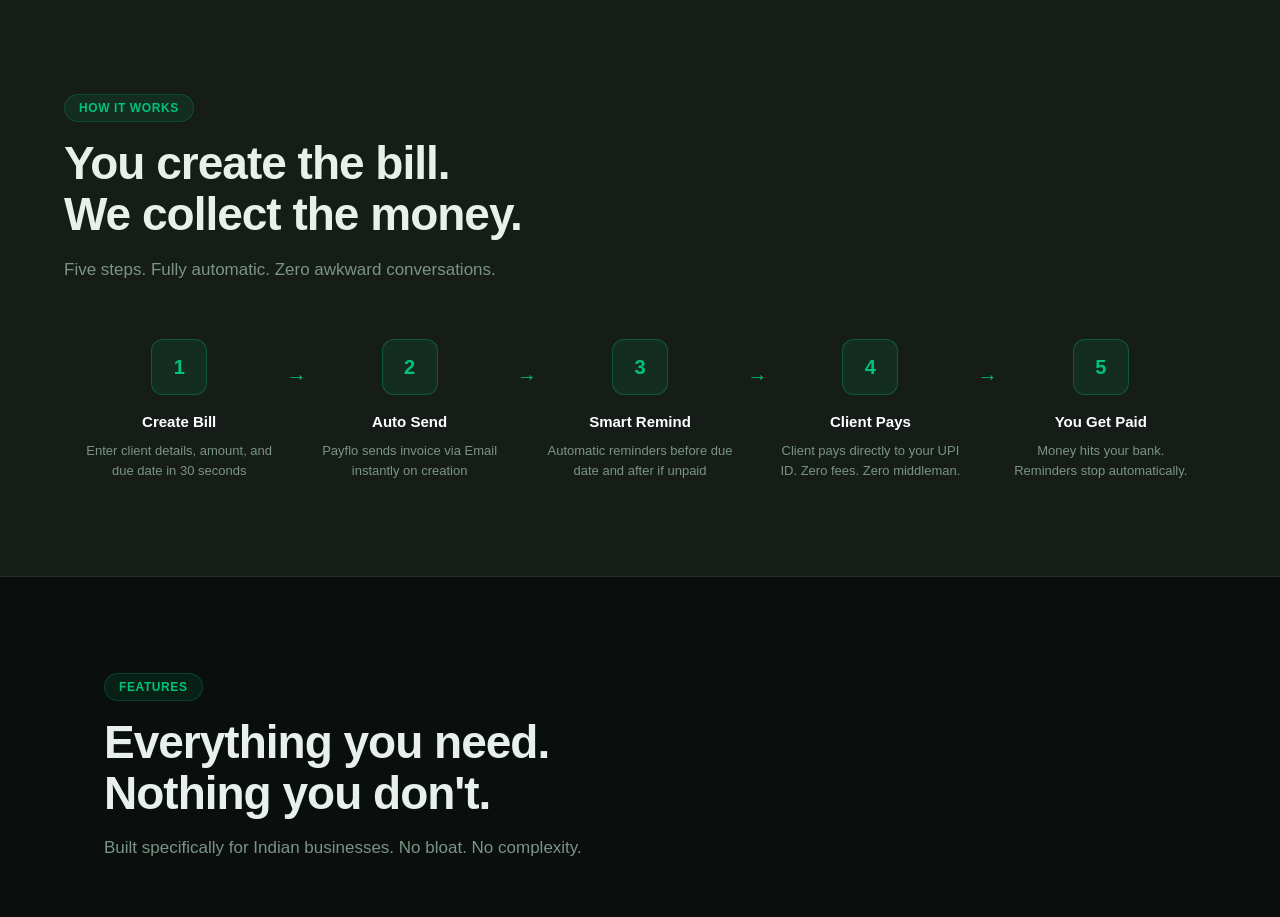
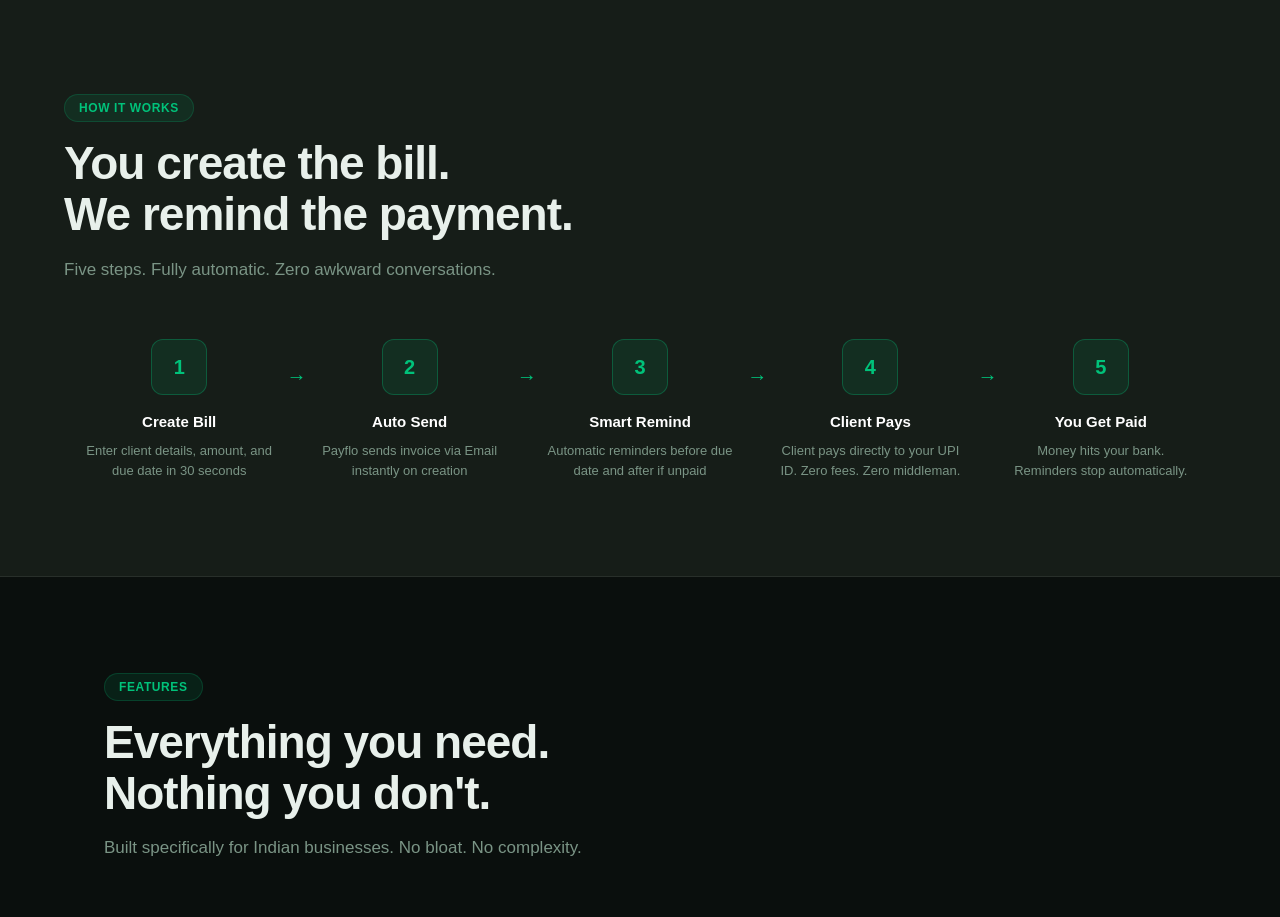
Before and after one commit to Madhav-tech1212/PAYFLO, a React app in the folder frontend/: page / in a window 1280 px wide. Shown: the part 1840-2757 px from the top of the page. Built offline with nearby package versions, Linux system fonts and the light colour scheme; no server answers; the HTML template or start-up script is replaced by a standard one.

Commit message:
[FIX]: Typo fix in landing page

```diff
--- a/frontend/src/components/Landingpage/HowItWorks.jsx
+++ b/frontend/src/components/Landingpage/HowItWorks.jsx
@@ -11,7 +11,7 @@ export default function HowItWorks() {
     <div id="how" style={{ background: 'var(--lp-card)', borderTop: '1px solid var(--lp-border)', borderBottom: '1px solid var(--lp-border)', padding: '96px 5%' }}>
       <div style={{ maxWidth: 1200, margin: '0 auto' }}>
         <span className="section-badge">How It Works</span>
-        <h2 className="section-title">You create the bill.<br />We collect the money.</h2>
+        <h2 className="section-title">You create the bill.<br />We remind the payment.</h2>
         <p className="section-sub">Five steps. Fully automatic. Zero awkward conversations.</p>
 
         <div className="steps-grid" style={{ display: 'grid', gridTemplateColumns: 'repeat(5,1fr)', gap: 0, marginTop: 56, position: 'relative' }}>
```
